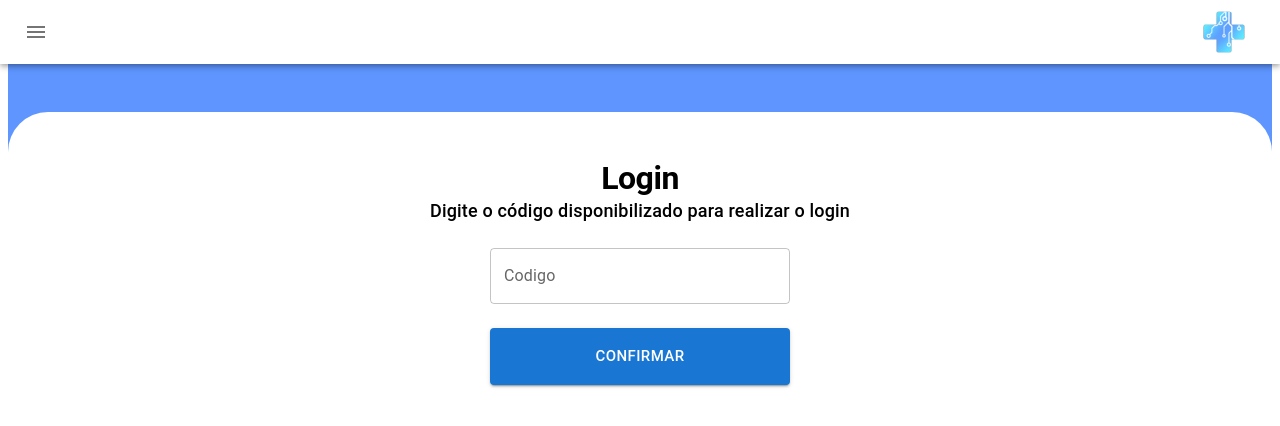
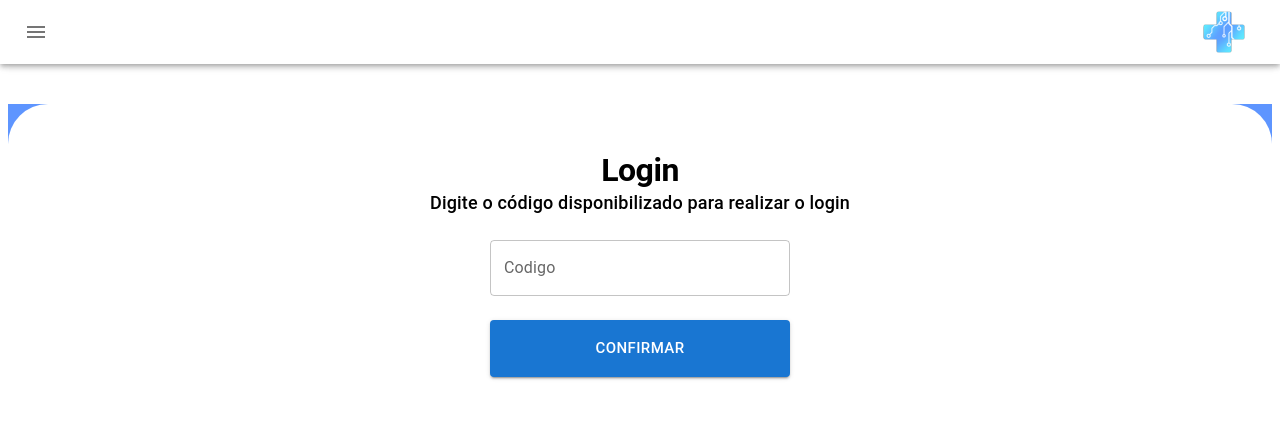
Before and after one commit to D1p7/MediAssist, a Next.js app: page /login in a window 1280 px wide. Shown: the top 426 px of the page. Built offline with nearby package versions, Linux system fonts and the light colour scheme.

Commit message:
Update index.js

```diff
--- a/src/pages/login/index.js
+++ b/src/pages/login/index.js
@@ -104,6 +104,7 @@ if (typeof window !== 'undefined') {
       flexDirection="column"
       justifyContent={"center"}
       bgcolor={"#5e95ff"}
+      marginTop={13}
     >
       <Navbar handleNav={setPage} />
       <Box
@@ -113,7 +114,7 @@ if (typeof window !== 'undefined') {
         border={0}
         // alignItems={"center"}
         // justifyContent={"center"}
-        marginTop={13}
+
         bgcolor={"#fff"}
         padding={6}
         gap={5}
```
